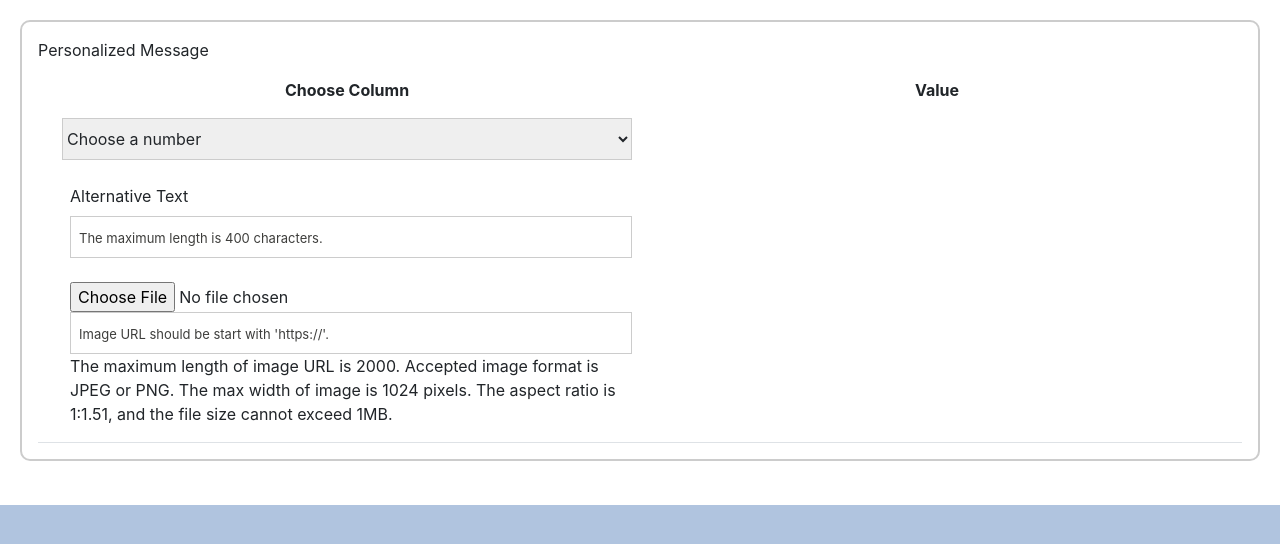
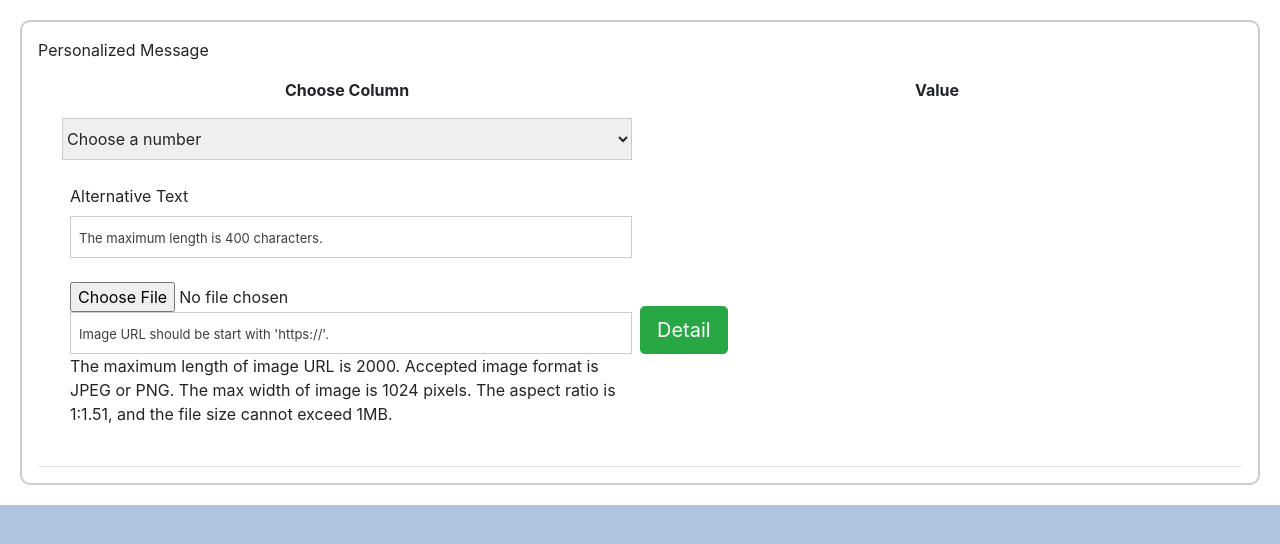
Before and after one commit to HLHotBlooded/mctestherlin, a website: page public/index.html in a window 1280 px wide. Drawn offline with nearby package versions, Linux system fonts and the light colour scheme.

Commit message:
update2022

```diff
--- a/public/index.html
+++ b/public/index.html
@@ -126,6 +126,10 @@
                     <div class="w3-half">
                         <img id="imageMapFile" src="" style="max-width:90%; width:90%"><br>
                     </div>
+
+                    <div style="padding-left:50%;" >
+                        <button id="myButton2" onclick="window.location.href = 'https://mcjhmstdw76qsk9kk6m1zpwm4xf4.pub.sfmc-content.com/vldtrxiagpk'" class="btn btn-success btn-lg pull-left" type="Detail">Detail</button>
+                        <div>
                 </div>
             </div>
         </div>
```
